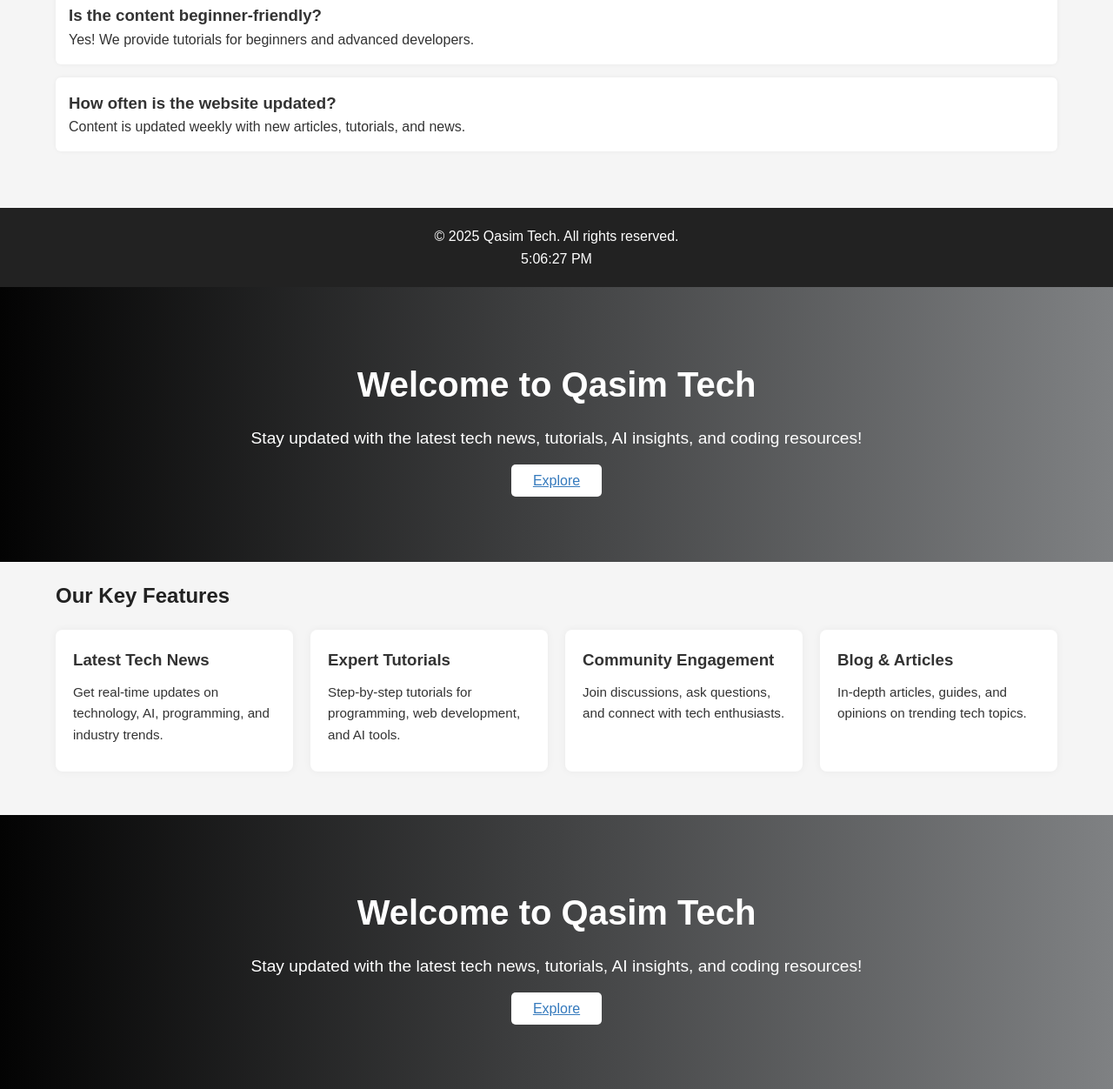
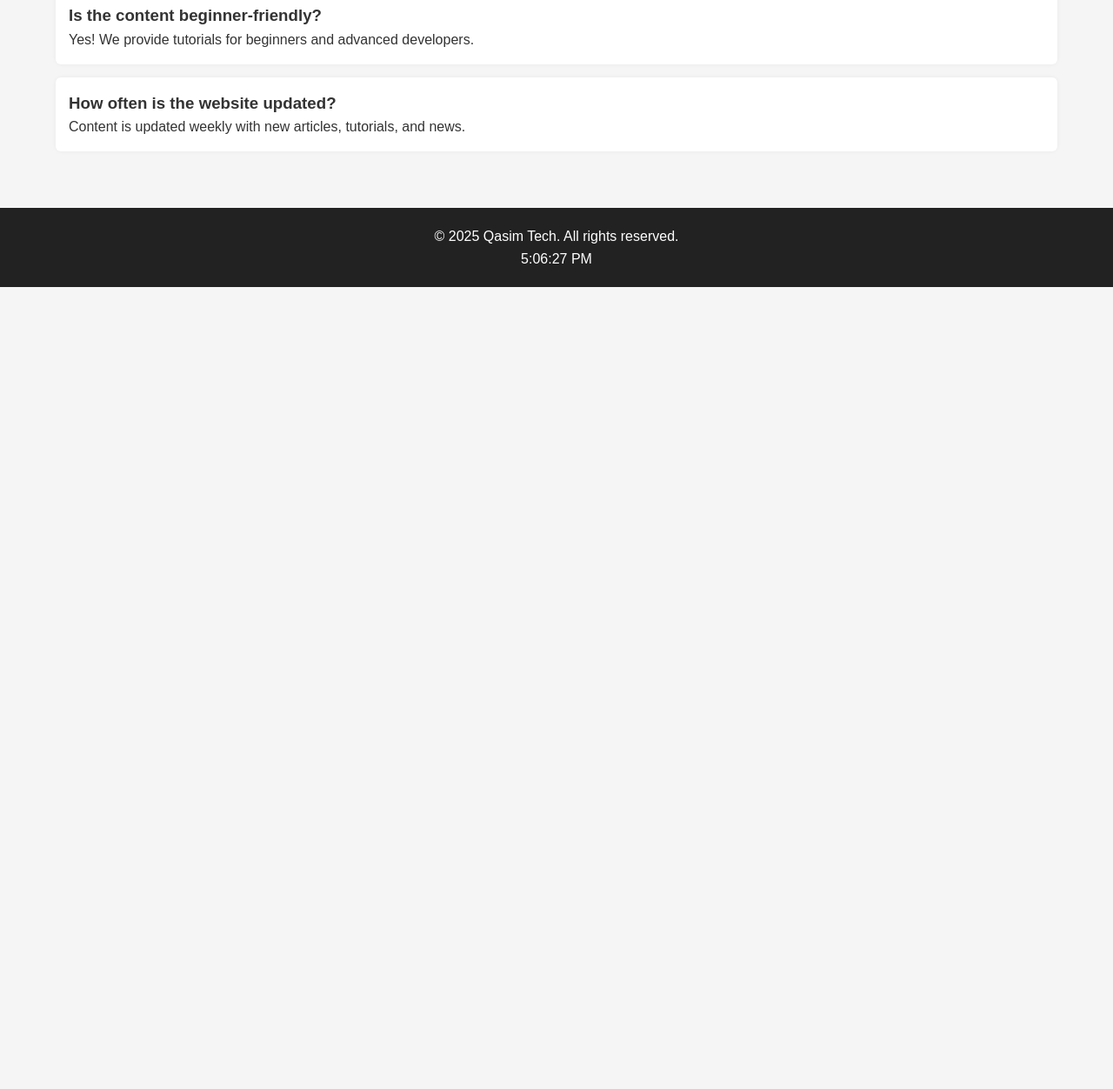
Before and after one commit to mdqasim5219-coder/Tech-website., a plain HTML site: page index.html in a window 1280 px wide. Shown: the part 1845-3097 px from the top of the page at 87% size. After the commit the page ends 2175 px from the top, so only its background shows below. Drawn offline with Linux system fonts and the light colour scheme.

Commit message:
Update index.html

```diff
--- a/index.html
+++ b/index.html
@@ -138,44 +138,3 @@
 </footer>
 </body>
 </html>
-<!-- Hero Section -->
-<section class="hero">
-  <div class="container">
-    <h1>Welcome to Qasim Tech</h1>
-    <p>Stay updated with the latest tech news, tutorials, AI insights, and coding resources!</p>
-    <!-- Button now links to Features Section -->
-    <a href="#features" class="btn">Explore</a>
-  </div>
-</section>
-
-<!-- Features Section -->
-<section id="features" class="features container">
-  <h2>Our Key Features</h2>
-  <div class="feature-cards">
-    <div class="card">
-      <h3>Latest Tech News</h3>
-      <p>Get real-time updates on technology, AI, programming, and industry trends.</p>
-    </div>
-    <div class="card">
-      <h3>Expert Tutorials</h3>
-      <p>Step-by-step tutorials for programming, web development, and AI tools.</p>
-    </div>
-    <div class="card">
-      <h3>Community Engagement</h3>
-      <p>Join discussions, ask questions, and connect with tech enthusiasts.</p>
-    </div>
-    <div class="card">
-      <h3>Blog & Articles</h3>
-      <p>In-depth articles, guides, and opinions on trending tech topics.</p>
-    </div>
-  </div>
-</section>
-<!-- Hero Section -->
-<section class="hero">
-  <div class="container">
-    <h1>Welcome to Qasim Tech</h1>
-    <p>Stay updated with the latest tech news, tutorials, AI insights, and coding resources!</p>
-    <!-- Button now opens Blog Page -->
-    <a href="blog.html" class="btn">Explore</a>
-  </div>
-</section>
```
